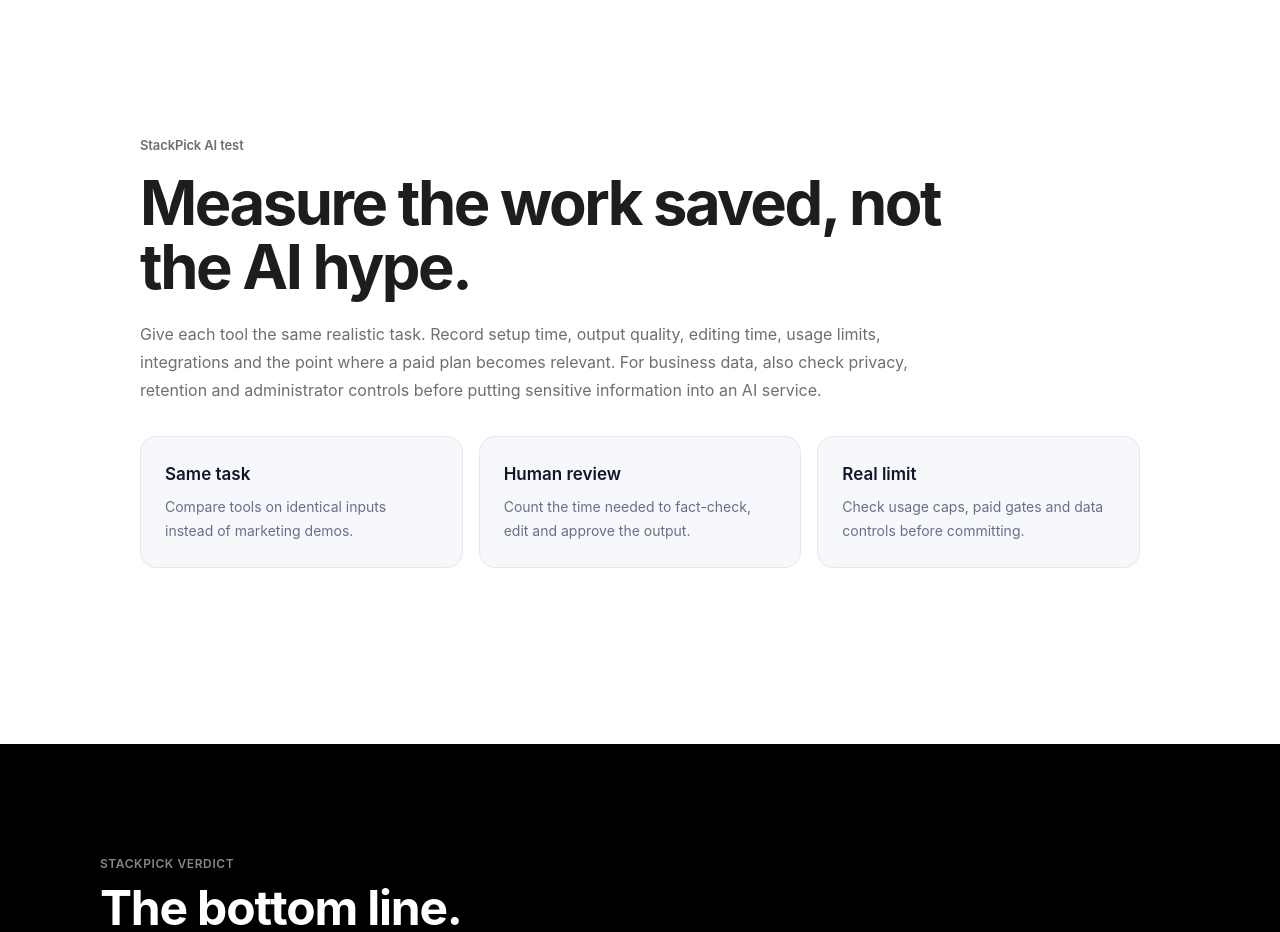
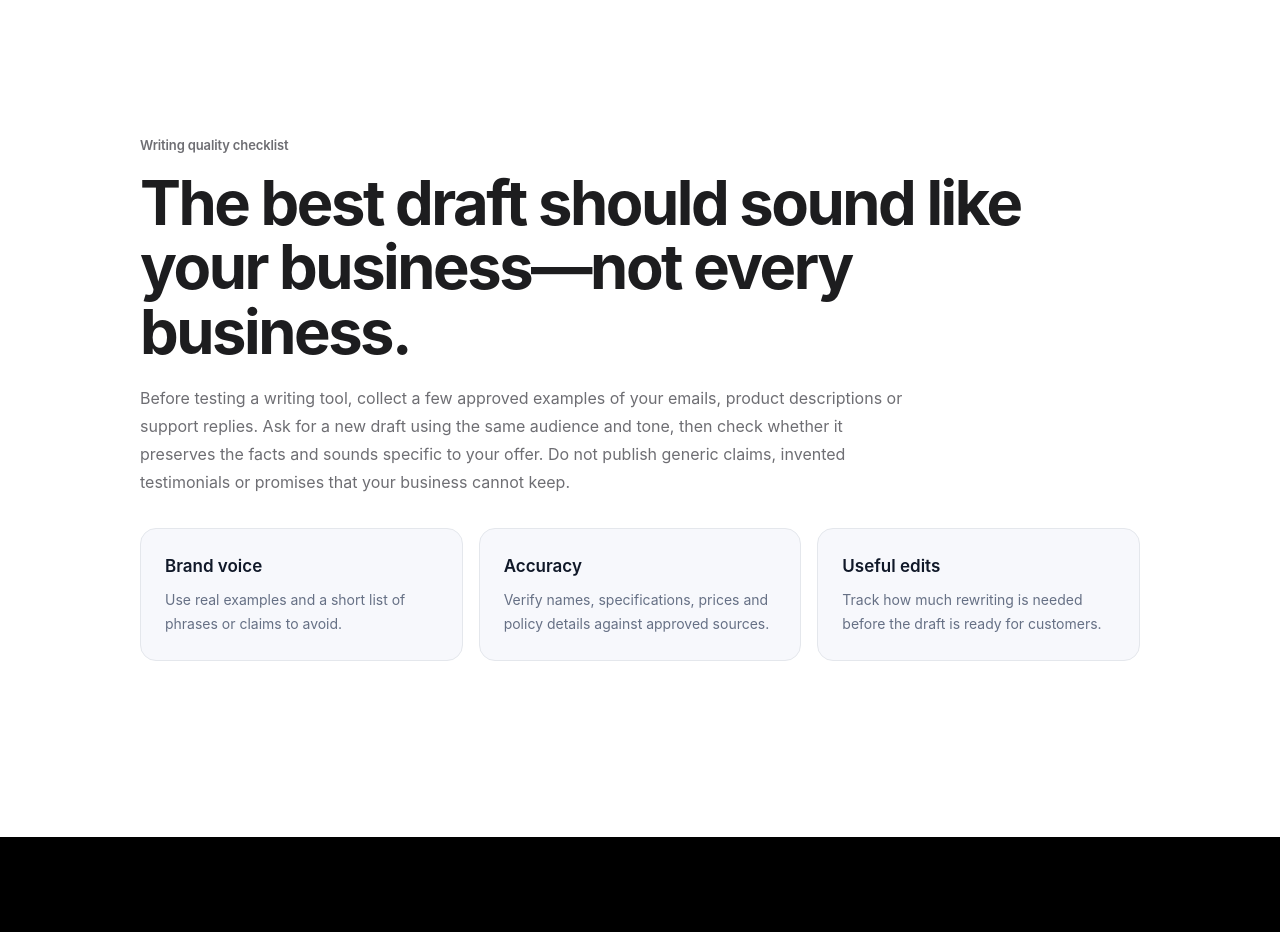
Before and after one commit to LinukaBandara/StackPick, a Next.js app: page /best/ai-writing-tools-small-businesses in a window 1280 px wide. Shown: the part 3163-4095 px from the top of the page. Built offline with nearby package versions, Linux system fonts and the light colour scheme; no server answers.

Commit message:
Add page-specific guidance to AI comparison guide

```diff
--- a/app/best/ai-writing-tools-small-businesses/page.tsx
+++ b/app/best/ai-writing-tools-small-businesses/page.tsx
@@ -24,18 +24,18 @@ export default function Page() {
     >
       <section className="bg-white">
         <div className="sp-container py-16 sm:py-20">
-          <p className="sp-eyebrow">StackPick AI test</p>
-          <h2 className="sp-title mt-4 max-w-4xl">Measure the work saved, not the AI hype.</h2>
+          <p className="sp-eyebrow">Writing quality checklist</p>
+          <h2 className="sp-title mt-4 max-w-4xl">The best draft should sound like your business—not every business.</h2>
           <p className="mt-5 max-w-3xl text-base leading-7 text-[#6e6e73]">
-            Give each tool the same realistic task. Record setup time, output quality, editing time,
-            usage limits, integrations and the point where a paid plan becomes relevant. For
-            business data, also check privacy, retention and administrator controls before putting
-            sensitive information into an AI service.
+            Before testing a writing tool, collect a few approved examples of your emails, product
+            descriptions or support replies. Ask for a new draft using the same audience and tone,
+            then check whether it preserves the facts and sounds specific to your offer. Do not
+            publish generic claims, invented testimonials or promises that your business cannot keep.
           </p>
           <div className="mt-8 grid gap-4 sm:grid-cols-3">
-            <div className="rounded-2xl border border-[#e4e7ec] bg-[#f7f8fc] p-6"><p className="font-semibold text-[#101828]">Same task</p><p className="mt-2 text-sm leading-6 text-[#667085]">Compare tools on identical inputs instead of marketing demos.</p></div>
-            <div className="rounded-2xl border border-[#e4e7ec] bg-[#f7f8fc] p-6"><p className="font-semibold text-[#101828]">Human review</p><p className="mt-2 text-sm leading-6 text-[#667085]">Count the time needed to fact-check, edit and approve the output.</p></div>
-            <div className="rounded-2xl border border-[#e4e7ec] bg-[#f7f8fc] p-6"><p className="font-semibold text-[#101828]">Real limit</p><p className="mt-2 text-sm leading-6 text-[#667085]">Check usage caps, paid gates and data controls before committing.</p></div>
+            <div className="rounded-2xl border border-[#e4e7ec] bg-[#f7f8fc] p-6"><p className="font-semibold text-[#101828]">Brand voice</p><p className="mt-2 text-sm leading-6 text-[#667085]">Use real examples and a short list of phrases or claims to avoid.</p></div>
+            <div className="rounded-2xl border border-[#e4e7ec] bg-[#f7f8fc] p-6"><p className="font-semibold text-[#101828]">Accuracy</p><p className="mt-2 text-sm leading-6 text-[#667085]">Verify names, specifications, prices and policy details against approved sources.</p></div>
+            <div className="rounded-2xl border border-[#e4e7ec] bg-[#f7f8fc] p-6"><p className="font-semibold text-[#101828]">Useful edits</p><p className="mt-2 text-sm leading-6 text-[#667085]">Track how much rewriting is needed before the draft is ready for customers.</p></div>
           </div>
         </div>
       </section>
```
